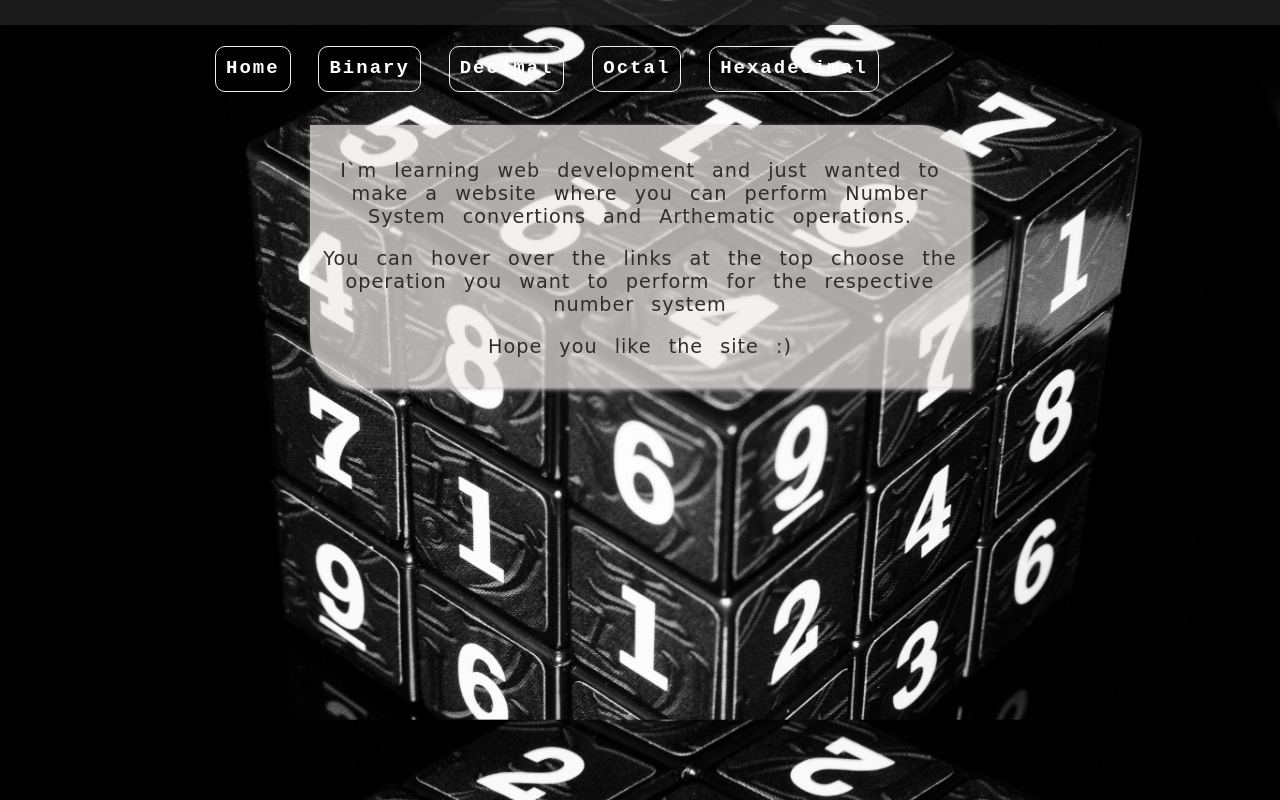
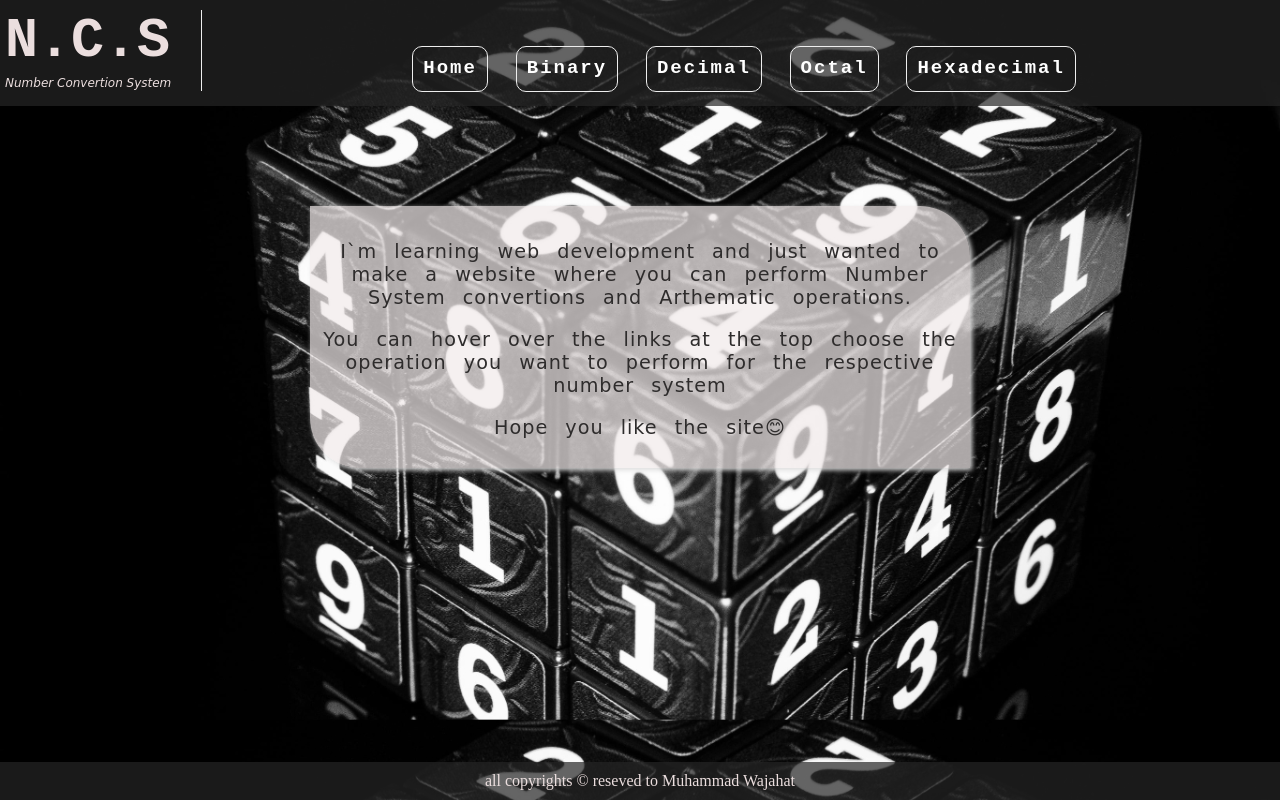
Before and after one commit to wajahat-alauddin/Number-System-Website, a plain HTML site: page index.html in a window 1280 px wide. Drawn offline with Linux system fonts and the light colour scheme.

Commit message:
fixed index.html

```diff
--- a/index.html
+++ b/index.html
@@ -8,6 +8,10 @@
     </head>
     <body>
         <header>
+            <div id ="logo">
+                <h1>N.C.S</h1>
+                <span>Number Convertion System</span>
+            </div>
             <nav>
                 <div class="dropdown">
                     <a href="index.html" class="drop-link">Home</a>
@@ -41,6 +45,7 @@
                     </div>
                 </div>
             </nav>
+            <div class="clear"></div>
         </header>
         <main>
             <section id="intro">
@@ -52,9 +57,12 @@
                     </p>
                     <p>You can hover over the links at the top choose the operation you want to perform for
                         the respective number system</p>
-                    <p>Hope you like the site :)</p>
+                    <p>Hope you like the site😊</p>
                 </div>
             </section>
         </main>
+        <footer>
+            all copyrights &copy reseved to Muhammad Wajahat
+        </footer>
     </body>
 </html>
```
